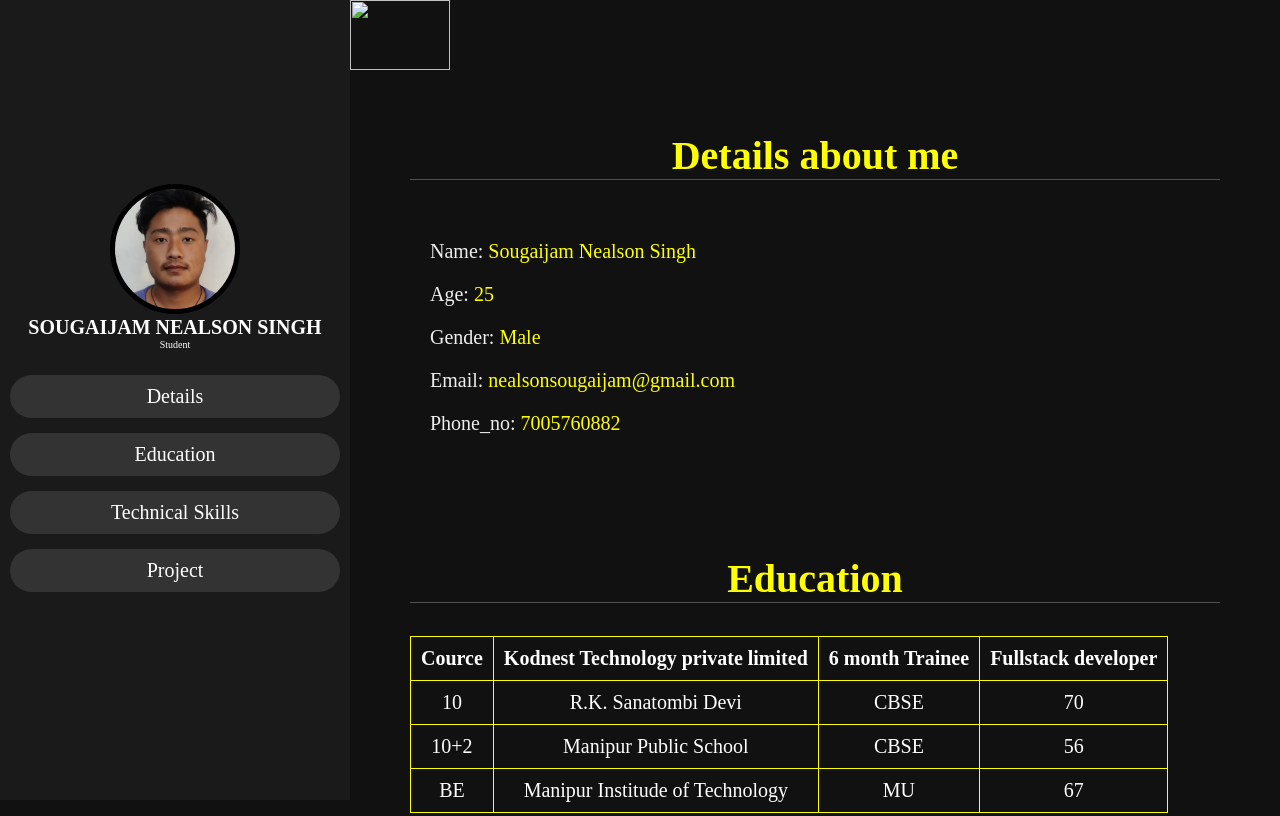
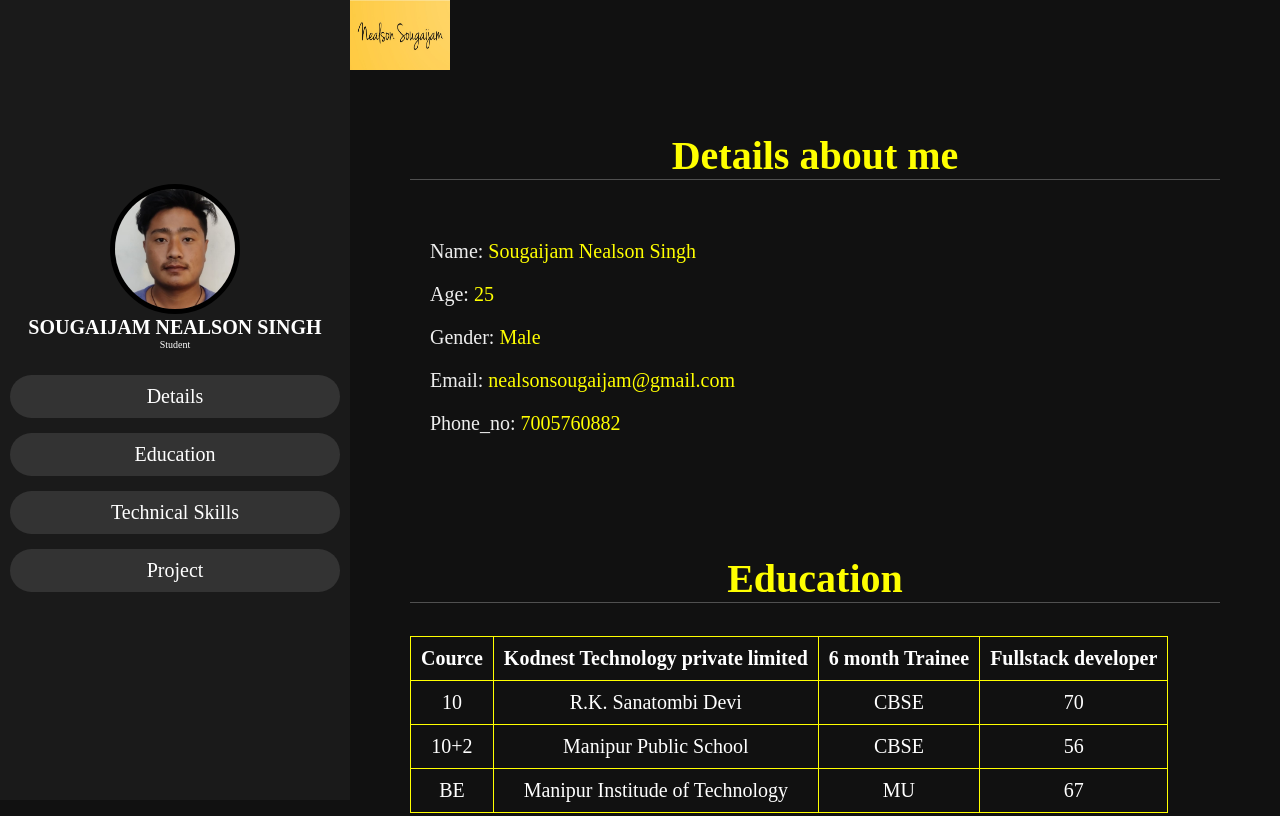
Before and after one commit to NEALSONSOUGAIJAM/nealsonsougaijam, a plain HTML site: page index.html in a window 1280 px wide. Shown: the top 816 px of the page. Drawn offline with Linux system fonts and the light colour scheme.

Commit message:
logo extention change from jpg to jpeg

```diff
--- a/index.html
+++ b/index.html
@@ -24,7 +24,7 @@
        </nav>
     </header>
     <section class="Details" id="Details">
-        <img src="LOG.jpg" height="70px" width="100px">
+        <img src="LOG.jpeg" height="70px" width="100px">
         <h1 class="heading"><span>Details about me</span></h1>
         <div class="Row">
         <div class="det">
```
